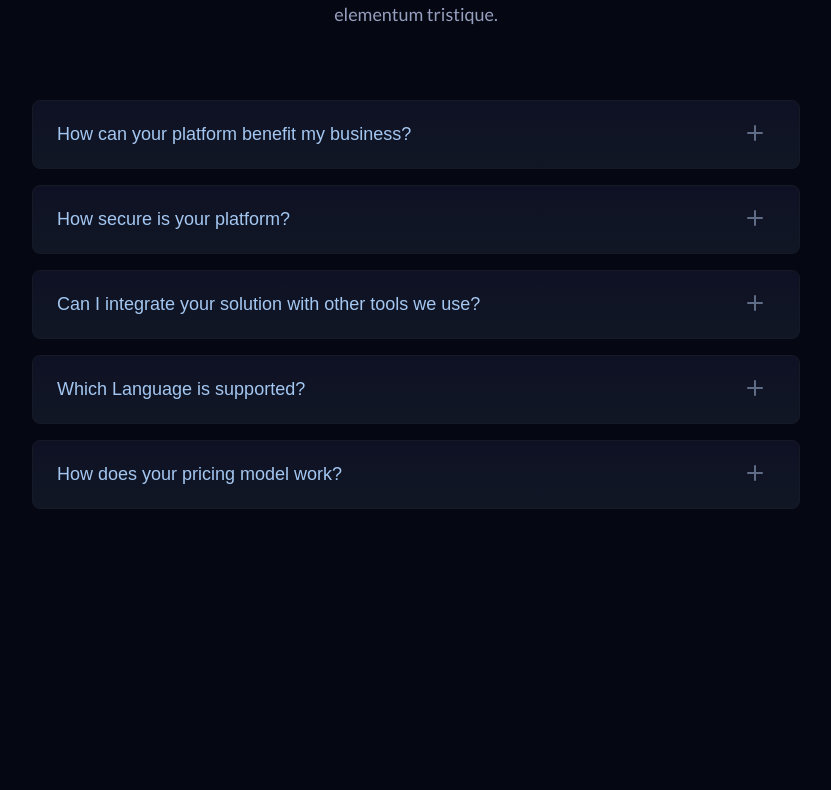
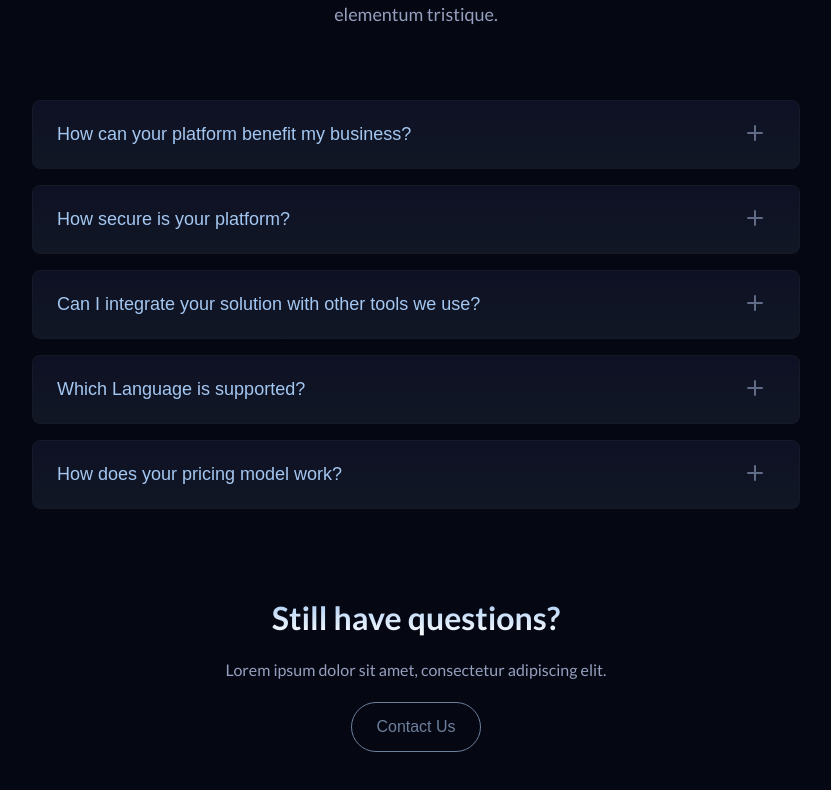
Before and after one commit to lanina90/ai-email, a Next.js app: page / in a window 1280 px wide. Shown: the part 10525-11315 px from the top of the page, without its empty margins (224-1055 px from the left). Before the commit the page ends 11130 px from the top, so only its background shows below. Built offline with nearby package versions, Linux system fonts and the light colour scheme.

Commit message:
feature: create faq section

```diff
--- a/Components/FAQ/FaqSection.module.scss
+++ b/Components/FAQ/FaqSection.module.scss
@@ -8,7 +8,7 @@
   margin-left: auto;
   margin-right: auto;
 
-  & p{
+  & p {
     color: var(--font-colors--paragraph);
     font-size: 1.125rem;
     text-align: center;
@@ -35,7 +35,7 @@
   }
 }
 
-.faq-list{
+.faq-list {
   grid-column-gap: 1rem;
   grid-row-gap: 1rem;
   grid-template-rows: auto;
@@ -49,7 +49,7 @@
   margin-left: auto;
   margin-right: auto;
 
-  .faq-accordion{
+  .faq-accordion {
     border: 1px solid var(--border--strokes);
     border-radius: var(--border--radius-small);
     background-color: var(--background-colors--primary);
@@ -70,25 +70,25 @@
       }
     }
 
-    .faq-question{
+    .faq-question {
       cursor: pointer;
       padding: 1rem 1.25rem;
       @include flex(row, space-between, center, 0);
 
-      @include breakpoint(laptop){
+      @include breakpoint(laptop) {
         padding: 1.25rem 1.5rem;
       }
 
-      & h3{
+      & h3 {
         color: var(--font-colors--heading-primary);
         font-size: 1rem;
 
-        @include breakpoint(laptop){
+        @include breakpoint(laptop) {
           font-size: 1.125rem;
         }
       }
 
-      .faq-icon{
+      .faq-icon {
         width: 2rem;
         min-width: 2rem;
         color: var(--icon--icon);
@@ -100,12 +100,20 @@
       }
     }
 
-    .faq-answer{
+    .faq-answer {
       padding-left: 1.25rem;
       padding-right: 1.5rem;
       overflow: hidden;
 
 
     }
+
+
   }
+
 }
+
+.questions{
+  padding: 1rem 1.25rem;
+  @include flex(column, center, center, 1.25rem);
+}
--- a/Components/FAQ/FaqSection.tsx
+++ b/Components/FAQ/FaqSection.tsx
@@ -8,6 +8,8 @@ import Typography from "@/Components/Typography/Typography";
 import FaqItem from "@/Components/FAQ/FaqItem/FaqItem";
 import {faqsMain} from "@/constants/faqsMain";
 import faqItem from "@/Components/FAQ/FaqItem/FaqItem";
+import {BUILD_ID_FILE} from "next/constants";
+import Button from "@/Components/UI/Button/Button";
 
 
 const FaqSection = () => {
@@ -16,25 +18,32 @@ const FaqSection = () => {
     amount: "many",
     classes: `.${styles['faq-accordion']}`,
     animateClass,
-    threshold: 0.1})
+    threshold: 0.1
+  })
   const refForTitle = useObserverAnimation({
     amount: "one",
     classes: `.${styles['faq-title']}`,
     animateClass,
-    threshold: 0.1})
+    threshold: 0.1
+  })
 
   return (
     <Container component='section' ref={refForTitle}>
       <div className={styles['faq-title']}>
         <Typography component='h2' variant='h2'>FAQs</Typography>
-        <Typography component='p' variant='p'>Lorem ipsum dolor sit amet, consectetur adipiscing elit. Suspendisse varius enim in eros elementum tristique.</Typography>
+        <Typography component='p' variant='p'>Lorem ipsum dolor sit amet, consectetur adipiscing elit. Suspendisse
+          varius enim in eros elementum tristique.</Typography>
       </div>
       <div className={styles['faq-list']} ref={refForList}>
         {faqsMain.map(faqItem =>
-        <Fragment key={faqItem.id}>
-          <FaqItem faqItem={faqItem}/>
-        </Fragment>)}
-
+          <Fragment key={faqItem.id}>
+            <FaqItem faqItem={faqItem}/>
+          </Fragment>)}
+      </div>
+      <div className={styles.questions}>
+        <Typography component='h3' variant='h4'>Still have questions?</Typography>
+        <Typography component='p' variant='p'>Lorem ipsum dolor sit amet, consectetur adipiscing elit.</Typography>
+        <Button variant='text' component='link' href='/contact'>Contact Us</Button>
       </div>
     </Container>
   );
--- a/Components/Typography/Typography.module.scss
+++ b/Components/Typography/Typography.module.scss
@@ -68,6 +68,25 @@
   }
 }
 
+.text-h4{
+  background-image: linear-gradient(to bottom, var(--font-colors--heading-gradient-1), var(--font-colors--heading-gradient-2));
+  color: var(--swatch--deep-navy);
+  -webkit-text-fill-color: transparent;
+  -webkit-background-clip: text;
+  background-clip: text;
+  font-size: 1.75rem;
+  font-weight: 700;
+  line-height: 1.3;
+  font-family: var(--fonts-family--heading-font);
+  margin-top: 0;
+  margin-bottom: 0;
+
+  @include breakpoint(laptop){
+    font-size: 2rem;
+  }
+
+}
+
 .text-h5{
   background-image: linear-gradient(to bottom, var(--font-colors--heading-gradient-1), var(--font-colors--heading-gradient-2));
   color: var(--swatch--deep-navy);
```
